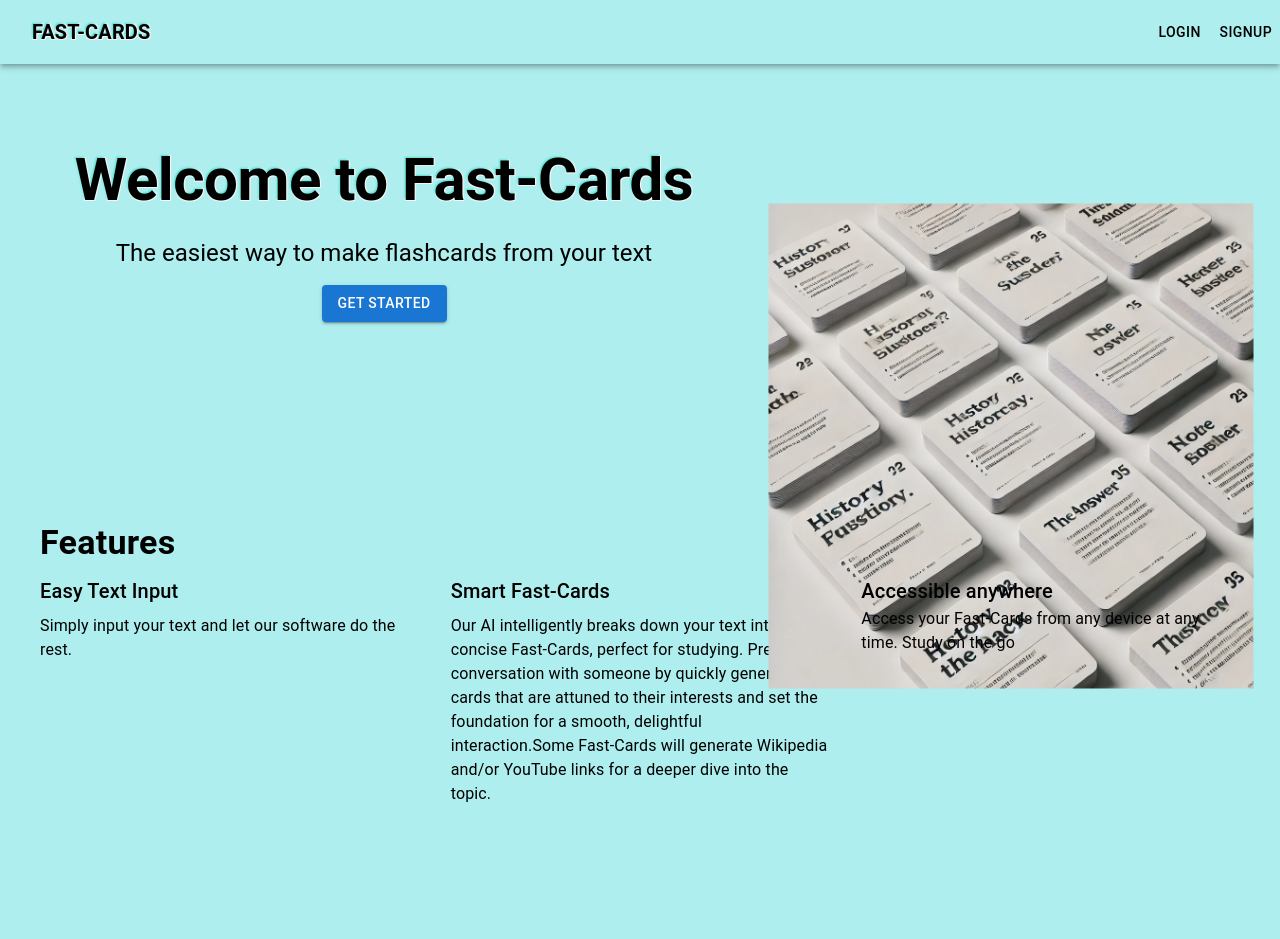
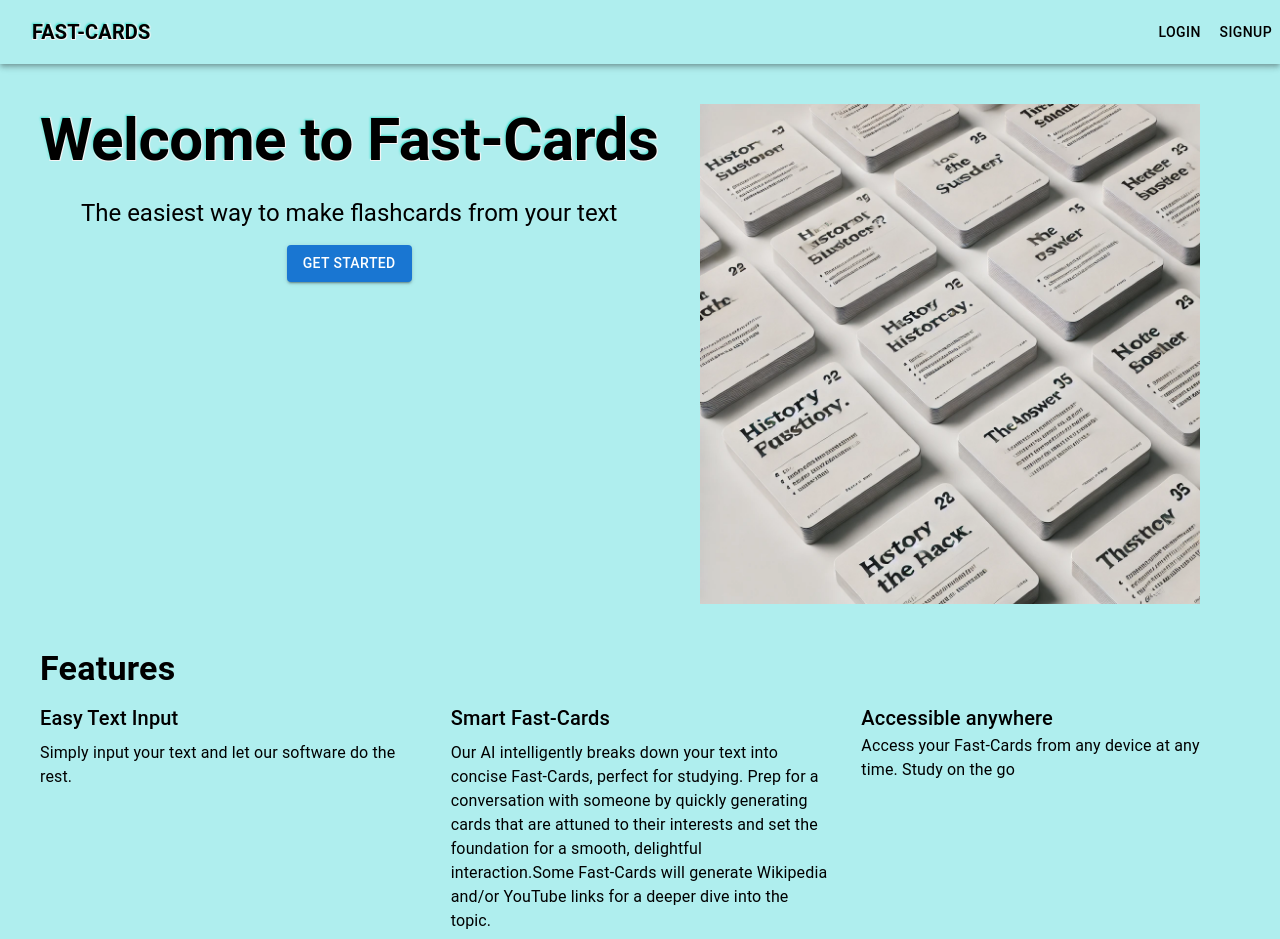
Before and after one commit to Paul-Clue/flash-cards, a Next.js app: page / in a window 1280 px wide. Shown: the top 939 px of the page. Built offline with nearby package versions, Linux system fonts and the light colour scheme; no server answers.

Commit message:
Fix Ui pic and footer privacy policy

```diff
--- a/app/components/Footer.js
+++ b/app/components/Footer.js
@@ -35,7 +35,7 @@ export default function Footer() {
           </Typography>
         </Button>
       </Toolbar>
-      <Button href='/privacy-policy' sx={{ mr: 3 }}>
+      <Button href='/privacy-policy' sx={{ mr: 4 }}>
         <Typography
           variant='h6'
           style={{
--- a/app/page.js
+++ b/app/page.js
@@ -171,7 +171,7 @@ export default function Home() {
         />
       </Head>
       <Navbar />
-      <Box
+      {/* <Box
         sx={{
           position: 'absolute',
           top: '56%',
@@ -191,7 +191,7 @@ export default function Home() {
             zIndex: -1,
           }}
         />
-      </Box>
+      </Box> */}
       {/* Show on small screen */}
       <Box
         sx={{
@@ -244,13 +244,19 @@ export default function Home() {
       {/* Show on medium and up screens */}
       <Box
         sx={{
-          display: { xs: 'none', md: 'block' },
+          display: { xs: 'none', md: 'flex' },
+          flexDirection: 'row',
+          justifyContent: 'space-between',
           textAlign: 'center',
-          mb: 20,
-          mt: 10,
-          position: 'relative',
-          right: '20%',
+          // mb: 20,
+          mt: 5,
+          // right: '20%',
           zIndex: 10,
+        }}
+      >
+        <Box
+          sx={{
+            ml: 5,
           }}
         >
           <Typography
@@ -295,7 +301,31 @@ export default function Home() {
         </Box>
         <Box
           sx={{
-          my: 6,
+            // position: 'absolute',
+            // top: '56%',
+            // left: '79%',
+            // transform: 'translate(-50%, -50%)',
+            mr: 10,
+            opacity: '100%',
+            zIndex: 0,
+            display: { xs: 'none', md: 'block' },
+          }}
+        >
+          <Image
+            src='/flashcards3.webp'
+            alt='Blank flashcards'
+            width={500}
+            height={500}
+            // sx={{
+            //   zIndex: -1,
+            // }}
+          />
+        </Box>
+      </Box>
+      <Box
+        sx={{
+          // m: 6,
+          mb: 6,
           padding: 5,
           zIndex: 10,
         }}
```
Lines whose indentation alone changed are shown as unchanged.
